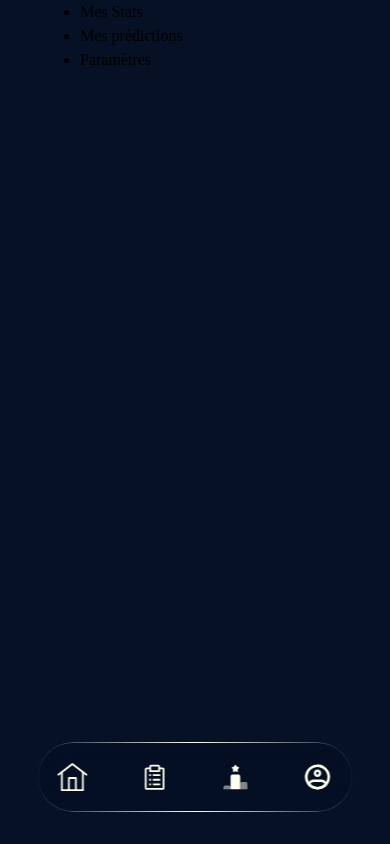
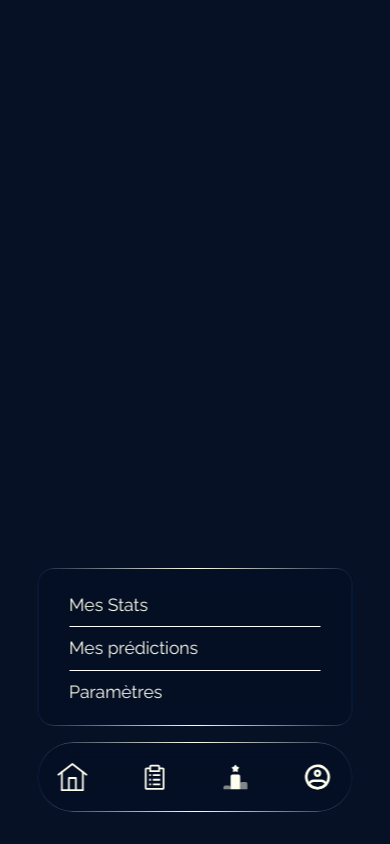
Before and after one commit to FabienGensane/fabien-gensane-nostradakick-front, a React (Vite) app: page / in a window 390 px wide. Built offline with nearby package versions, Linux system fonts and the light colour scheme.

Commit message:
menu mobile intégré

```diff
--- a/src/components/App/App.tsx
+++ b/src/components/App/App.tsx
@@ -1,12 +1,12 @@
-import Menu_mobile from "../Menu-mobile/Menu_mobile";
 import Header_mobile from "../Header-mobile/Header_mobile";
+// import Header_desktop from "../Header_desktop/Header_desktop";
 import "./App.scss";
 
 function App() {
 	return (
 		<>
+			{/* <Header_desktop /> */}
 			<Header_mobile />
-			<Menu_mobile />
 		</>
 	);
 }
--- a/src/components/Header-mobile/Header_mobile.tsx
+++ b/src/components/Header-mobile/Header_mobile.tsx
@@ -3,11 +3,16 @@ import pictoHome from "../../assets/Header/picto_home.svg";
 import pictoProfil from "../../assets/Header/picto_profil.svg";
 import pictoRank from "../../assets/Header/picto_rank.svg";
 import pictoResult from "../../assets/Header/picto_result.svg";
-// import Menu_mobile from "../Menu-mobile/Menu_mobile";
+import Submenu from "../Submenu/Submenu";
+import { useState } from "react";
 
 export default function () {
+
+	const [isShowSubmenu, setIsShowSubmenu]=useState(false);
+
 	return (
 		<div className="menu__mobile">
+			<Submenu />
 			<header className="header">
 				<nav className="header__nav">
 					<ul className="header__nav__list">
@@ -50,7 +55,6 @@ export default function () {
 					</ul>
 				</nav>
 			</header>
-			{/* <Menu_mobile /> */}
 		</div>
 	);
 }
--- a/src/components/Menu-mobile/Menu_mobile.tsx
+++ /dev/null
@@ -1,16 +0,0 @@
-import "./Menu_mobile.scss";
-
-export default function () {
-return(
-
-<menu className="menu">
-    <ul className="menu__list">
-        <li className="menu__list__stats" >Mes Stats</li>
-        <li className="menu__list__predictions">Mes prédictions</li>
-        <li className="menu__list__settings">Paramètres</li>
-    </ul>
-
-
-</menu>
-
-)}
--- a/src/components/Submenu/Submenu.scss
+++ b/src/components/Submenu/Submenu.scss
@@ -0,0 +1,69 @@
+.submenu {
+    width: 90%;
+    margin: 0 auto;
+    position: relative;
+    height: 158px; ///
+    padding: 1rem 2rem;
+
+    background-color: rgba(3, 13, 30, 0.2);
+    border-radius: 1rem;
+
+    backdrop-filter: blur(14.5px);/* mettre du flou en fond*/
+    -webkit-backdrop-filter: blur(14.5px);
+    /* compatibilité navigateur pour mettre du flou en fond*/
+
+    margin-bottom: 1rem;
+
+
+    &::before {
+        content: "";
+        position: absolute;
+        top: 0;
+        left: 0;
+        right: 0;
+        bottom: 0;
+
+        padding: 1px;
+        z-index: 1; /* Placer la bordure derrière le contenu */
+
+        border-radius: inherit; /* Hériter du border-radius du parent */
+        background: linear-gradient(90deg, #0D1F3C, #FEFFED, #0D1F3C);
+
+        mask:
+        linear-gradient(#fff 0 0) content-box,
+        linear-gradient(#fff 0 0);
+        mask-composite: exclude;
+
+        -webkit-mask:
+        linear-gradient(#fff 0 0) content-box,
+        linear-gradient(#fff 0 0);
+        -webkit-mask-composite: destination-out;
+
+    }
+
+    &__list {
+
+        padding : 0;
+        font-size: 1.1rem;
+        list-style: none;
+
+        & li {
+            padding: 0.5rem 0;
+
+            & a {
+              color: #FEFFED;
+              text-decoration: none;
+
+            }
+        }
+
+
+        &__stats, &__predicts {
+               border-bottom: 1px solid white;
+
+
+        }
+
+
+    }
+}
--- a/src/components/Submenu/Submenu.tsx
+++ b/src/components/Submenu/Submenu.tsx
@@ -1,18 +1,19 @@
 import "./Submenu.scss";
 
 export default function () {
-return (
-
-<div className="submenu">
-        <ul className="submenu__list">
-            <li className="submenu__list__profil">Changer mon profil</li>
-            <li className="submenu__list__password">Changer mon mot de passe</li>
-            <li className="submenu__list__account">Supprimer mon compte</li>
-        </ul>
-
-        </div>
-)
-
-
-
+	return (
+		<div className="submenu">
+			<ul className="submenu__list">
+				<li className="submenu__list__stats">
+					<a href="/">Mes Stats</a>
+				</li>
+				<li className="submenu__list__predicts">
+					<a href="/">Mes prédictions</a>
+				</li>
+				<li className="submenu__list__settings">
+					<a href="/">Paramètres</a>
+				</li>
+			</ul>
+		</div>
+	);
 }
--- a/src/index.scss
+++ b/src/index.scss
@@ -1,3 +1,6 @@
+@import url('https://fonts.googleapis.com/css2?family=Raleway:ital,wght@0,100..900;1,100..900&display=swap');
 body {
     background-color: #061126;
+    font-family: "Raleway", serif;
+    font-optical-sizing: auto;
 }
```
Also changed, not shown: src/components/Header_desktop/Header_desktop.tsx (+11 -14 lines), src/components/Menu_settings/Menu_settings.tsx (added, +13 -0 lines), src/assets/Header/Logo.svg (added), src/components/Menu_settings/Menu_settings.scss (added).
